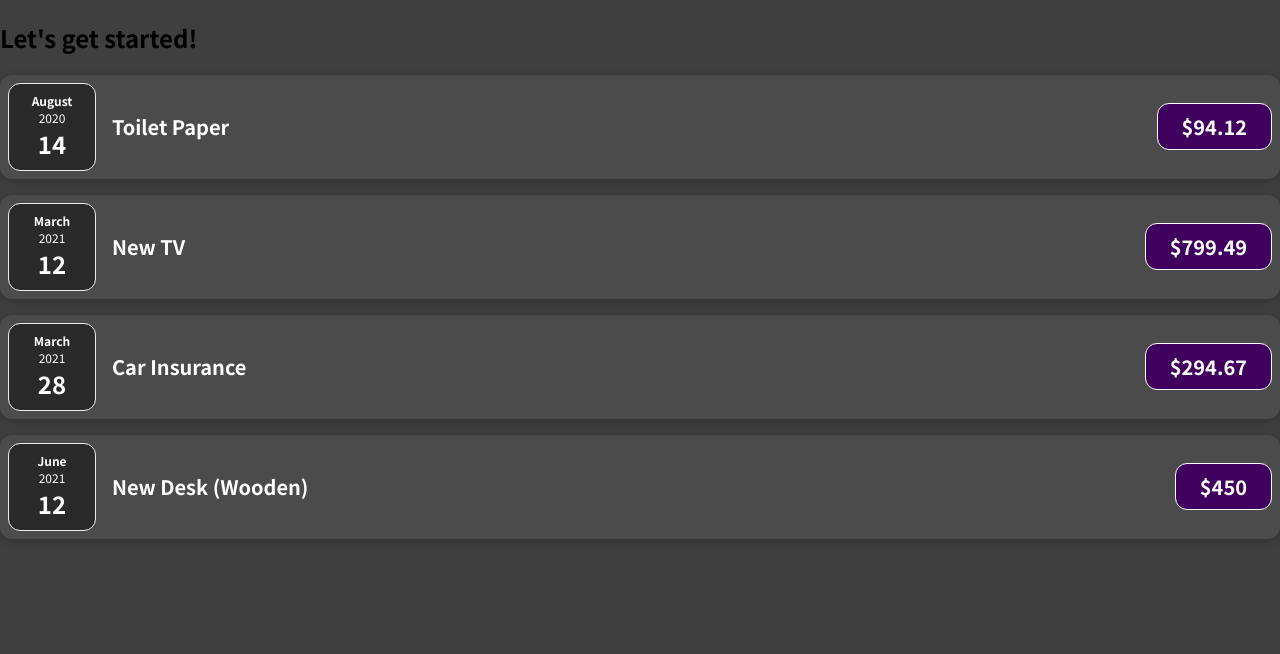
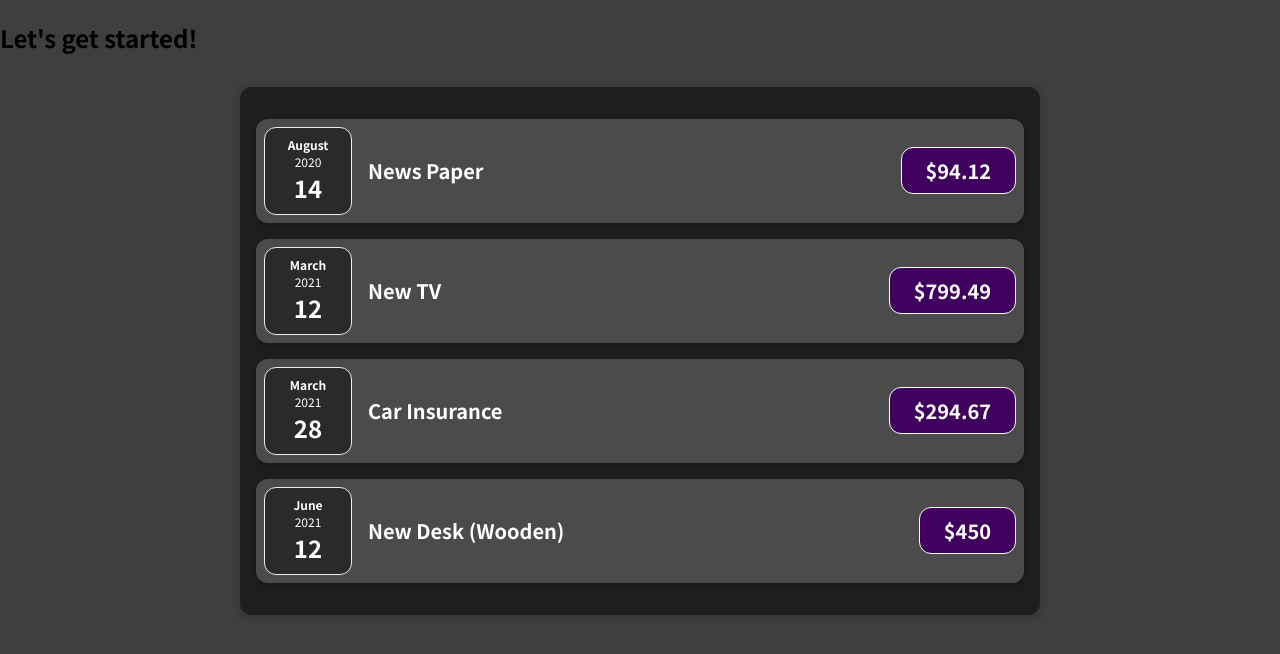
Before and after one commit to Muthu7318/react-ExpenseTracker, a JavaScript app: page / in a window 1280 px wide. Shown: the top 654 px of the page. Built offline with nearby package versions, Linux system fonts and the light colour scheme.

Commit message:
expenses seperate component

```diff
--- a/src/App.js
+++ b/src/App.js
@@ -1,10 +1,11 @@
-import ExpenseItem from "./components/ExpenseItem";
+// import ExpenseItem from "./components/ExpenseItem";
+import Expenses from "./components/Expenses";
 
 function App() {
   const expenses = [
     {
       id: "e1",
-      title: "Toilet Paper",
+      title: "News Paper",
       amount: 94.12,
       date: new Date(2020, 7, 14),
     },
@@ -26,26 +27,7 @@
   return (
     <div>
       <h2>Let's get started!</h2>
-      <ExpenseItem
-        title={expenses[0].title}
-        amount={expenses[0].amount}
-        date={expenses[0].date}
-      ></ExpenseItem>
-      <ExpenseItem
-        title={expenses[1].title}
-        amount={expenses[1].amount}
-        date={expenses[1].date}
-      ></ExpenseItem>
-      <ExpenseItem
-        title={expenses[2].title}
-        amount={expenses[2].amount}
-        date={expenses[2].date}
-      ></ExpenseItem>
-      <ExpenseItem
-        title={expenses[3].title}
-        amount={expenses[3].amount}
-        date={expenses[3].date}
-      ></ExpenseItem>
+      <Expenses expenses={expenses}></Expenses>
     </div>
   );
 }
--- a/src/components/ExpenseDate.js
+++ b/src/components/ExpenseDate.js
@@ -1,7 +1,7 @@
 import "./ExpenseDate.css";
 
 function ExpenseDate(props) {
-  console.log(props);
+  // console.log(props);
   const month = props.date.toLocaleString("en-us", { month: "long" });
   const day = props.date.toLocaleString("en-us", { day: "2-digit" });
   const year = props.date.getFullYear();
--- a/src/components/ExpenseItem.js
+++ b/src/components/ExpenseItem.js
@@ -2,7 +2,8 @@
 import "./ExpenseItem.css";
 
 function ExpenseItem(props) {
-  console.log(props.date);
+  // console.log(props.date);
+  console.log(props);
   return (
     <div className="expense-item">
       <ExpenseDate date={props.date} />
--- /dev/null
+++ b/src/components/Expenses.css
@@ -0,0 +1,9 @@
+.expenses {
+  padding: 1rem;
+  background-color: rgb(31, 31, 31);
+  margin: 2rem auto;
+  width: 50rem;
+  max-width: 95%;
+  border-radius: 12px;
+  box-shadow: 0 1px 8px rgba(0, 0, 0, 0.25);
+}
--- /dev/null
+++ b/src/components/Expenses.js
@@ -0,0 +1,32 @@
+import ExpenseItem from "./ExpenseItem";
+import "./Expenses.css";
+
+function Expenses(props) {
+  // console.log(expenses);
+  return (
+    <div className="expenses">
+      <ExpenseItem
+        title={props.expenses[0].title}
+        amount={props.expenses[0].amount}
+        date={props.expenses[0].date}
+      ></ExpenseItem>
+      <ExpenseItem
+        title={props.expenses[1].title}
+        amount={props.expenses[1].amount}
+        date={props.expenses[1].date}
+      ></ExpenseItem>
+      <ExpenseItem
+        title={props.expenses[2].title}
+        amount={props.expenses[2].amount}
+        date={props.expenses[2].date}
+      ></ExpenseItem>
+      <ExpenseItem
+        title={props.expenses[3].title}
+        amount={props.expenses[3].amount}
+        date={props.expenses[3].date}
+      ></ExpenseItem>
+    </div>
+  );
+}
+
+export default Expenses;
```
Also changed, not shown: 1 other file (tests, documents, lock files or other folders).
